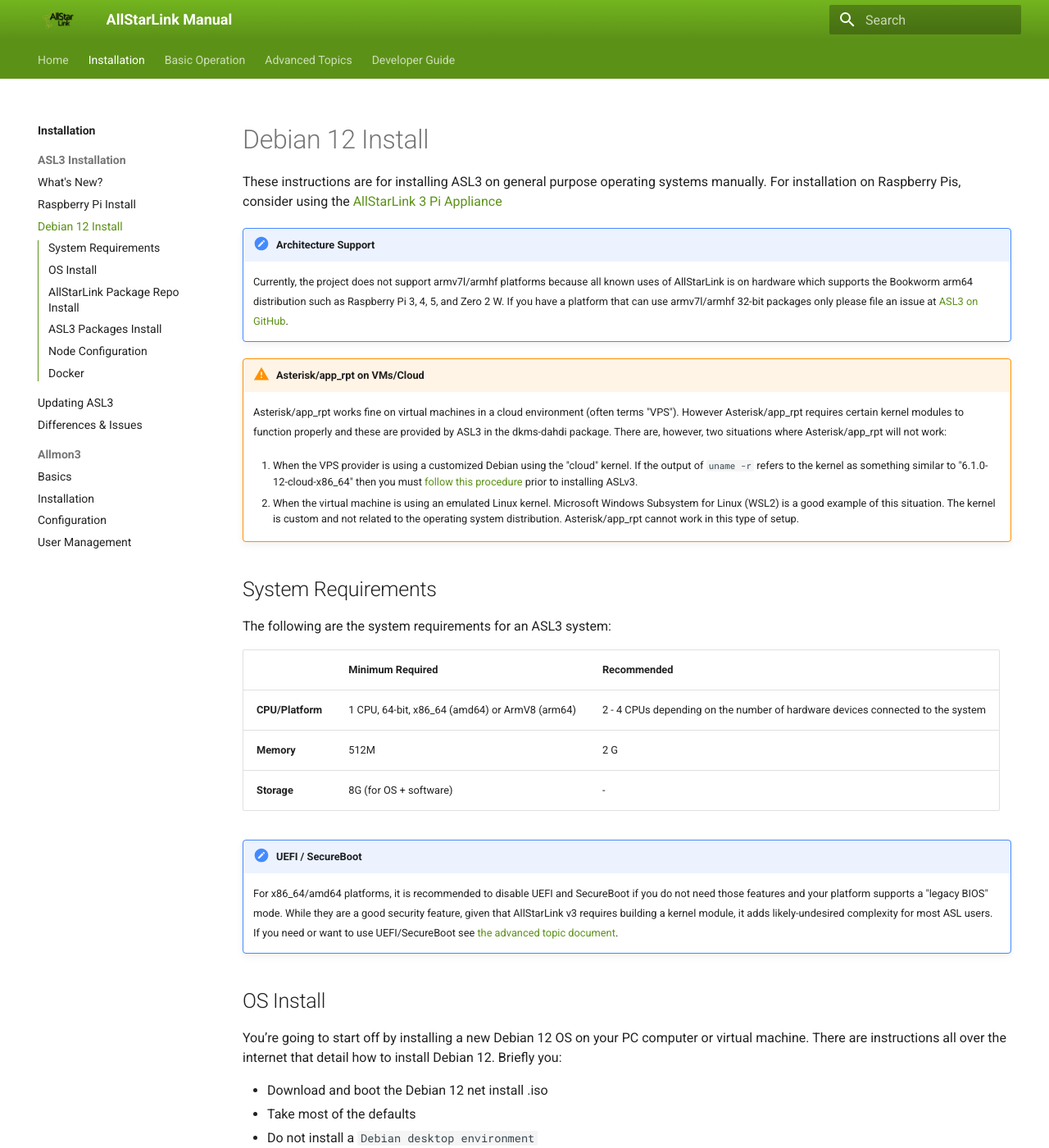
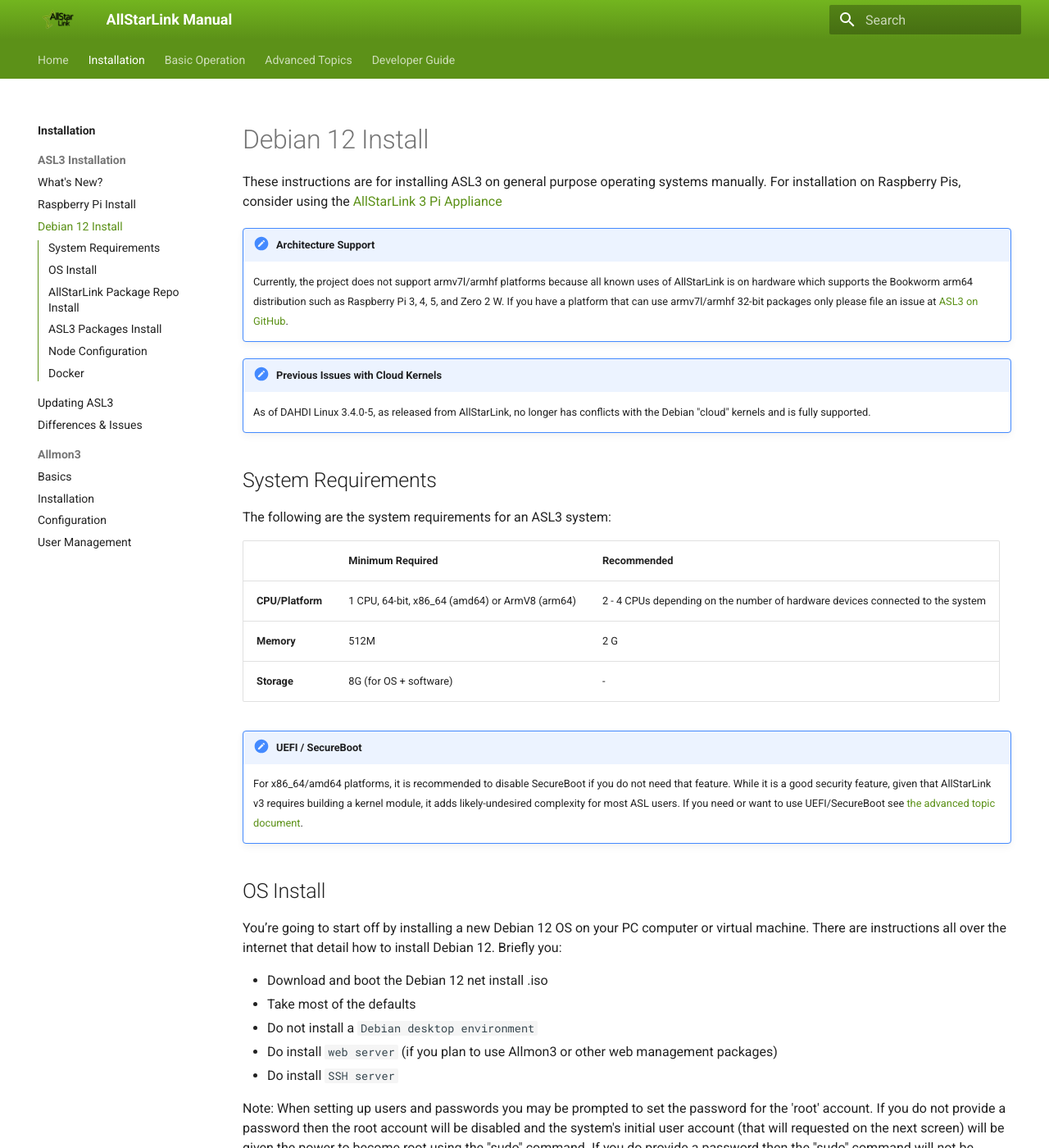
Before and after one commit to AllStarLink/ASL3-Manual, an MkDocs documentation site: the page built from docs/user-guide/install.md, in a window 1280 px wide and 1400 px high. Shown: the whole window at 82% size. Built offline with MkDocs 1.6.1 and Material for MkDocs 9.7.7, drawn with Linux system fonts in a browser that asks for light colours.

Commit message:
remove cloud kernel issue documentation

```diff
--- a/docs/user-guide/install.md
+++ b/docs/user-guide/install.md
@@ -6,21 +6,9 @@
 !!! note "Architecture Support"
     Currently, the project does not support armv7l/armhf platforms because all known uses of AllStarLink is on hardware which supports the Bookworm arm64 distribution such as Raspberry Pi 3, 4, 5, and Zero 2 W. If you have a platform that can use armv7l/armhf 32-bit packages only please file an issue at [ASL3 on GitHub](https://github.com/AllStarLink/ASL3/issues).
 
-!!! warning "Asterisk/app_rpt on VMs/Cloud"
-    Asterisk/app_rpt works fine on virtual machines in a cloud environment (often terms "VPS"). However
-    Asterisk/app_rpt requires certain kernel modules to function properly and these are provided
-    by ASL3 in the dkms-dahdi package. There are, however, two situations where Asterisk/app_rpt
-    will not work:
-
-    1. When the VPS provider is using a customized Debian using the "cloud" kernel. If the
-    output of `uname -r` refers to the kernel as something similar to
-    "6.1.0-12-cloud-x86_64" then you must [follow this procedure](../adv-topics/cloud-kernel.md)
-    prior to installing ASLv3.
-
-    2. When the virtual machine is using an emulated Linux kernel. Microsoft Windows
-    Subsystem for Linux (WSL2) is a good example of this situation. The kernel is
-    custom and not related to the operating system distribution. Asterisk/app_rpt
-    cannot work in this type of setup.
+!!! note "Previous Issues with Cloud Kernels"
+    As of DAHDI Linux 3.4.0-5, as released from AllStarLink, no longer
+    has conflicts with the Debian "cloud" kernels and is fully supported.
 
 ## System Requirements
 The following are the system requirements for an ASL3 system:
@@ -32,9 +20,8 @@
 | **Storage** | 8G (for OS + software) | - |
 
 !!! note "UEFI / SecureBoot"
-    For x86_64/amd64 platforms, it is recommended to disable UEFI and SecureBoot
-    if you do not need those features and your platform supports a "legacy BIOS" mode.
-    While they are a good security feature, given that
+    For x86_64/amd64 platforms, it is recommended to disable SecureBoot
+    if you do not need that feature. While it is a good security feature, given that
     AllStarLink v3 requires building a kernel module, it adds likely-undesired complexity
     for most ASL users. If you need or want to use UEFI/SecureBoot see
     [the advanced topic document](../adv-topics/uefi-secureboot.md).
--- a/mkdocs.yml
+++ b/mkdocs.yml
@@ -97,7 +97,6 @@
     - adv-topics/conftmpl.md
     - adv-topics/httpreg.md
     - adv-topics/allowdenylists.md
-    - adv-topics/cloud-kernel.md
     - adv-topics/other-software.md
     - adv-topics/audio-level.md
     - adv-topics/sip-phone.md
```
Also changed, not shown: docs/adv-topics/cloud-kernel.md (deleted, +0 -144 lines).
